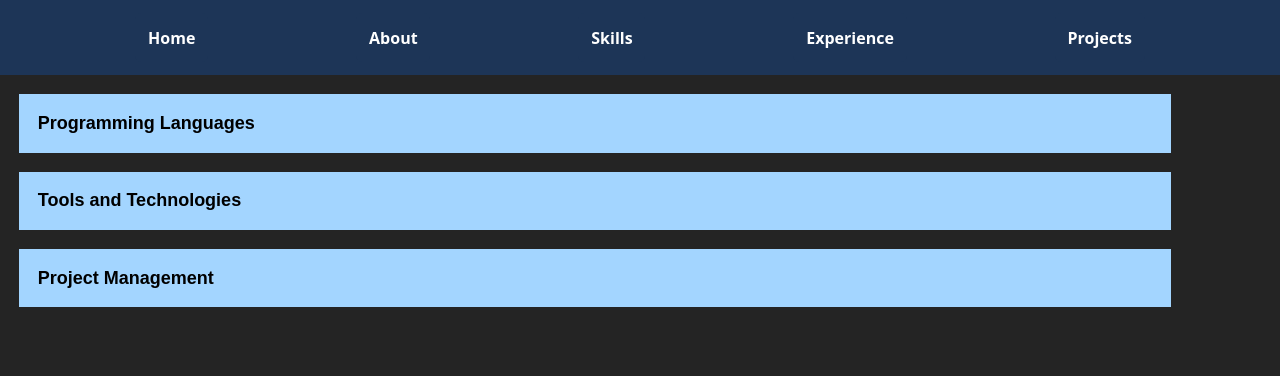
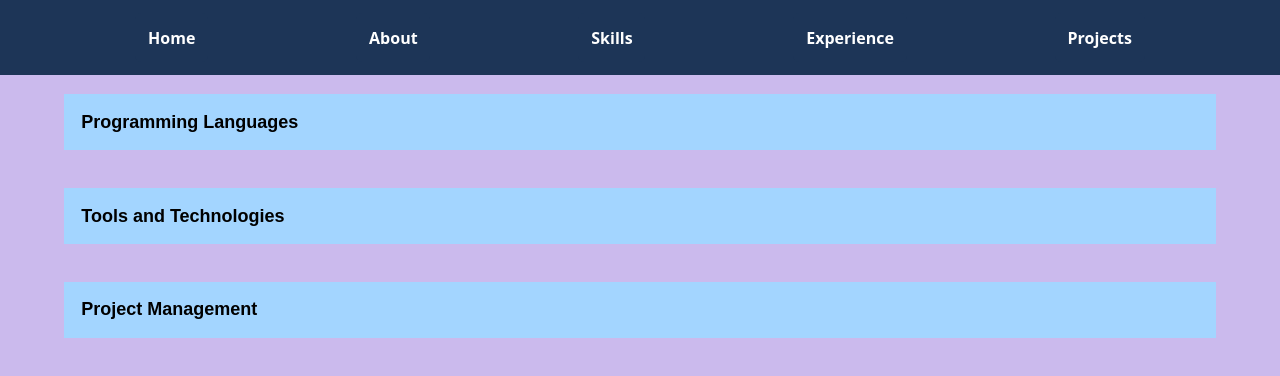
Before and after one commit to Rowan248/personal-website, a React (Vite) app: page /skills in a window 1280 px wide. Shown: the top 376 px of the page. Built offline with nearby package versions, Linux system fonts and the light colour scheme.

Commit message:
fixed leftover merge problem in skills.css

```diff
--- a/src/Styling/Skills.css
+++ b/src/Styling/Skills.css
@@ -1,4 +1,3 @@
-.skills-container {
 .skills-container {
     /* background-color: #90cef6; */
     background-color: #CBBAED;
```
